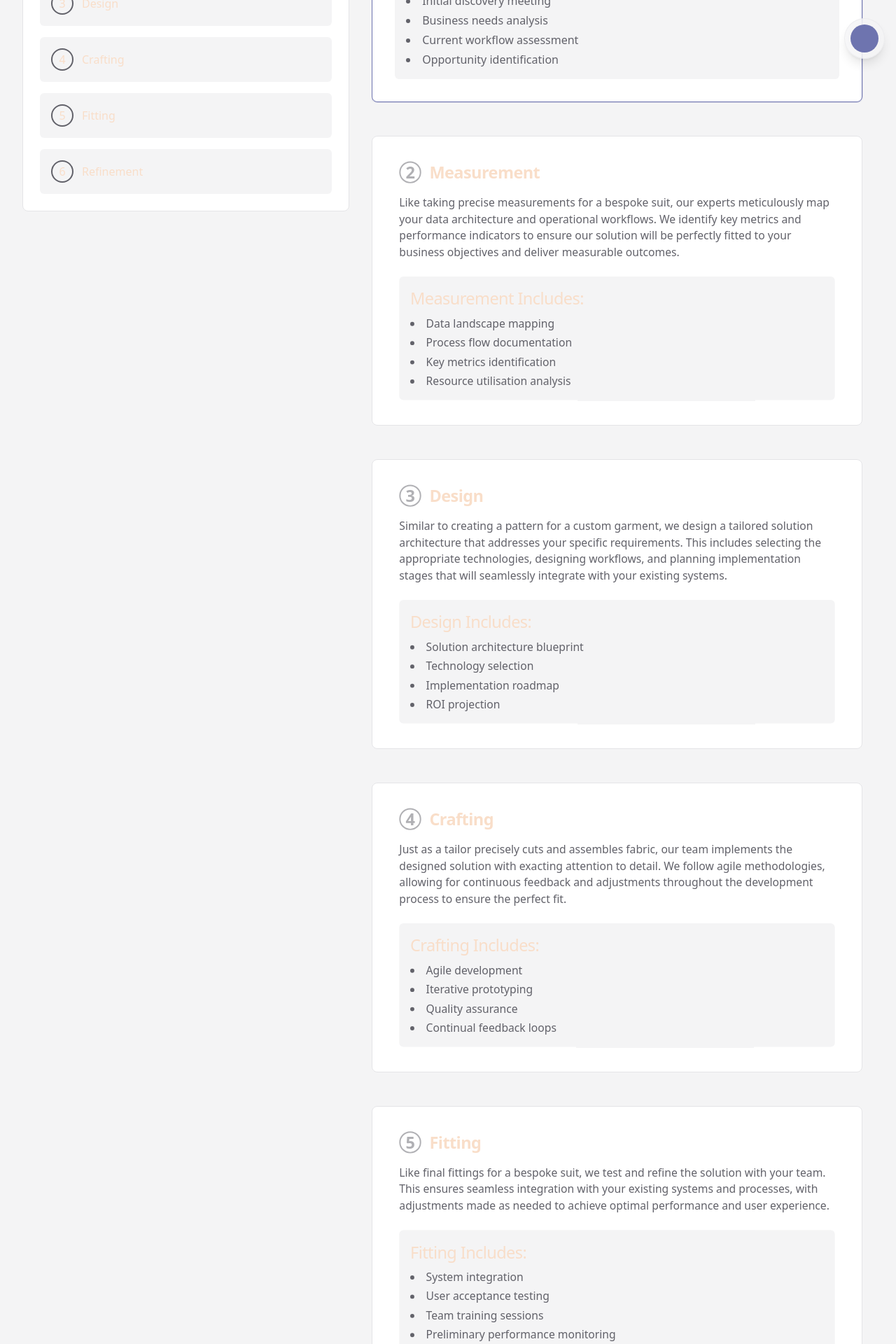
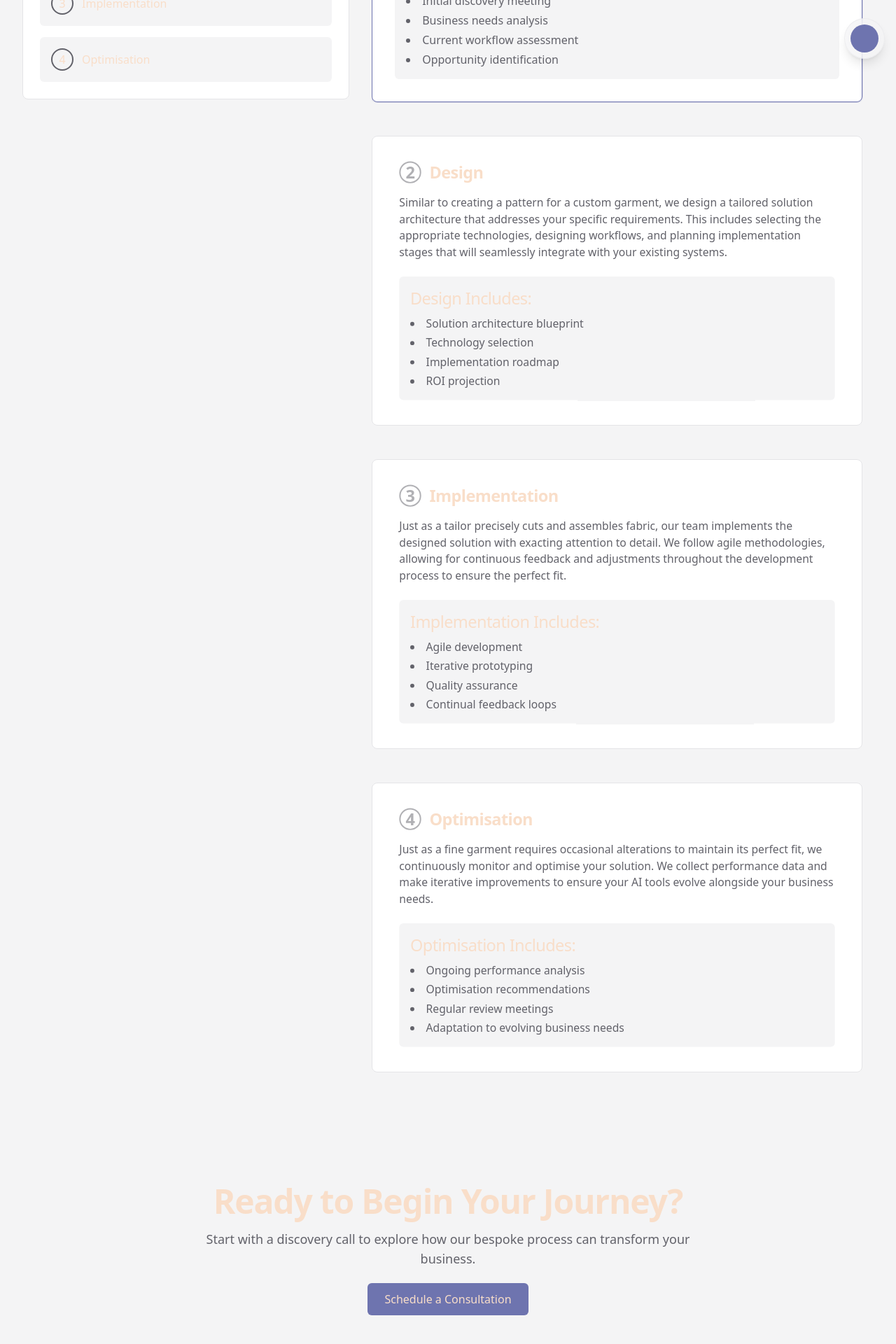
Before and after one commit to nocodedltd/aura-flow-portal, a React (Vite) app: page /how-it-works in a window 1280 px wide. Shown: the part 700-2620 px from the top of the page at 70% size. Built offline with nearby package versions, Linux system fonts and the light colour scheme.

Commit message:
Revert "How It Works" steps
Reverts the "How It Works" section to the original four steps.

```diff
--- a/src/pages/HowItWorks.tsx
+++ b/src/pages/HowItWorks.tsx
@@ -23,27 +23,17 @@ const HowItWorks = () => {
     },
     {
       id: 2,
-      title: "Measurement",
-      description: "Like taking precise measurements for a bespoke suit, our experts meticulously map your data architecture and operational workflows. We identify key metrics and performance indicators to ensure our solution will be perfectly fitted to your business objectives and deliver measurable outcomes."
-    },
-    {
-      id: 3,
       title: "Design",
       description: "Similar to creating a pattern for a custom garment, we design a tailored solution architecture that addresses your specific requirements. This includes selecting the appropriate technologies, designing workflows, and planning implementation stages that will seamlessly integrate with your existing systems."
     },
     {
-      id: 4,
-      title: "Crafting",
+      id: 3,
+      title: "Implementation",
       description: "Just as a tailor precisely cuts and assembles fabric, our team implements the designed solution with exacting attention to detail. We follow agile methodologies, allowing for continuous feedback and adjustments throughout the development process to ensure the perfect fit."
     },
     {
-      id: 5,
-      title: "Fitting",
-      description: "Like final fittings for a bespoke suit, we test and refine the solution with your team. This ensures seamless integration with your existing systems and processes, with adjustments made as needed to achieve optimal performance and user experience."
-    },
-    {
-      id: 6,
-      title: "Refinement",
+      id: 4,
+      title: "Optimisation",
       description: "Just as a fine garment requires occasional alterations to maintain its perfect fit, we continuously monitor and optimise your solution. We collect performance data and make iterative improvements to ensure your AI tools evolve alongside your business needs."
     }
   ];
@@ -116,7 +106,6 @@ const HowItWorks = () => {
               </div>
             </div>
 
-            {/* Scrollable content area without fixed height */}
             <div className="lg:col-span-3">
               <div
                 ref={contentContainerRef}
@@ -166,18 +155,6 @@ const HowItWorks = () => {
 
                       {step.id === 2 && (
                         <div className="mt-6 p-4 bg-muted/50 rounded-md">
-                          <h4 className="font-medium mb-2">Measurement Includes:</h4>
-                          <ul className="list-disc list-inside space-y-1 text-muted-foreground">
-                            <li>Data landscape mapping</li>
-                            <li>Process flow documentation</li>
-                            <li>Key metrics identification</li>
-                            <li>Resource utilisation analysis</li>
-                          </ul>
-                        </div>
-                      )}
-
-                      {step.id === 3 && (
-                        <div className="mt-6 p-4 bg-muted/50 rounded-md">
                           <h4 className="font-medium mb-2">Design Includes:</h4>
                           <ul className="list-disc list-inside space-y-1 text-muted-foreground">
                             <li>Solution architecture blueprint</li>
@@ -188,9 +165,9 @@ const HowItWorks = () => {
                         </div>
                       )}
 
-                      {step.id === 4 && (
+                      {step.id === 3 && (
                         <div className="mt-6 p-4 bg-muted/50 rounded-md">
-                          <h4 className="font-medium mb-2">Crafting Includes:</h4>
+                          <h4 className="font-medium mb-2">Implementation Includes:</h4>
                           <ul className="list-disc list-inside space-y-1 text-muted-foreground">
                             <li>Agile development</li>
                             <li>Iterative prototyping</li>
@@ -200,21 +177,9 @@ const HowItWorks = () => {
                         </div>
                       )}
 
-                      {step.id === 5 && (
+                      {step.id === 4 && (
                         <div className="mt-6 p-4 bg-muted/50 rounded-md">
-                          <h4 className="font-medium mb-2">Fitting Includes:</h4>
-                          <ul className="list-disc list-inside space-y-1 text-muted-foreground">
-                            <li>System integration</li>
-                            <li>User acceptance testing</li>
-                            <li>Team training sessions</li>
-                            <li>Preliminary performance monitoring</li>
-                          </ul>
-                        </div>
-                      )}
-
-                      {step.id === 6 && (
-                        <div className="mt-6 p-4 bg-muted/50 rounded-md">
-                          <h4 className="font-medium mb-2">Refinement Includes:</h4>
+                          <h4 className="font-medium mb-2">Optimisation Includes:</h4>
                           <ul className="list-disc list-inside space-y-1 text-muted-foreground">
                             <li>Ongoing performance analysis</li>
                             <li>Optimisation recommendations</li>
```
